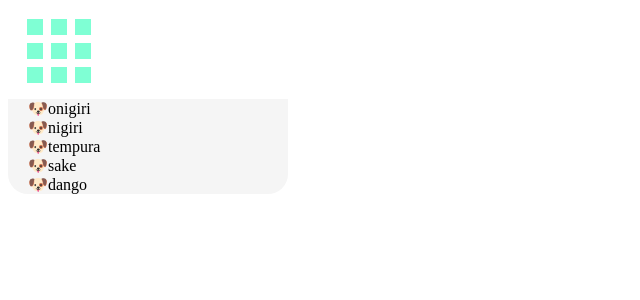
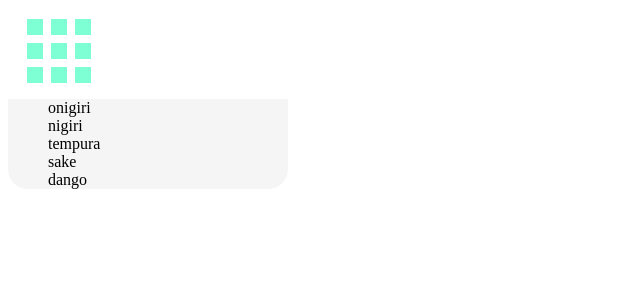
Before and after one commit to EllieBach/Elisabeth-Komponent, a React (Vite) app: page / in a window 1280 px wide. Both pictures are taken after a click on the element 649 px from the left and 50 px from the top of the page. Shown: the top 300 px of the page, without its empty margins (0-640 px from the left). Built offline with nearby package versions, Linux system fonts and the light colour scheme.

Commit message:
wowowowowo newest update

```diff
--- a/src/components/BentoMenu/BentoMenu.scss
+++ b/src/components/BentoMenu/BentoMenu.scss
@@ -19,9 +19,16 @@
     opacity: 0;
     height: 0;
     overflow: hidden;
-    transition: opacity 0.3s, height 0.3s;
     border-radius: 0 0 20px 20px;
-    background-color: whitesmoke
+    background-color: whitesmoke;
+    opacity: 0;
+    height: 0;
+    overflow: hidden;
+    transition: opacity 3s, height 3s;
+    &.open{
+        opacity:1;
+        height:auto;
+    }
 
 }
 
@@ -38,21 +45,18 @@
 
 
 }
-@keyframes growDown{
-    0%{
-        max-height: 0%;
-        opacity: 0;
-
+@keyframes growDown {
+    0% {
+      opacity: 0;
+      max-height: 0;
     }
 
-    50%{
-        max-height: 50%;
+    100% {
+      opacity: 1;
+      max-height: 200px; /* Adjust the height accordingly */
+      background-color: greenyellow;
     }
-    100%{
-        max-height: 100%;
-        background-color: whitesmoke;
-    }
-}
+  }
 
 .visible {
     opacity: 1;
--- a/src/components/BentoMenu/BentoMenu.tsx
+++ b/src/components/BentoMenu/BentoMenu.tsx
@@ -1,23 +1,18 @@
 import React, { useState } from 'react';
-import riceball from "./../../assets/onigiri.svg";
 import "./BentoMenu.scss";
 
 const FoodArray: string[] = ["onigiri", "nigiri", "tempura", "sake", "dango"];
 
 const BentoMenu = () => {
-  const [menuClicked, setMenuClicked] = useState(false);
+  const [menuOpen, setMenuOpen] = useState(false);
 
-  const menuClick = () => {
-    setMenuClicked(!menuClicked);
-  }
-
-  const hideClick = () => {
-    setMenuClicked(false);
+  const toggleMenu = () => {
+    setMenuOpen(!menuOpen);
   }
 
   return (
     <div>
-      <div className="bentoMenu " onClick={menuClick}>
+      <div className={`bentoMenu ${menuOpen ? "open" : ""}`} onClick={toggleMenu}>
         <span className="square"></span>
         <span className="square"></span>
         <span className="square"></span>
@@ -28,9 +23,9 @@ const BentoMenu = () => {
         <span className="square"></span>
         <span className="square"></span>
       </div>
-      <ul className={`menulist animationGrowDown ${menuClicked ? 'visible' : ''}`}>
+    <ul className={`menulist ${menuOpen ? 'open' : ''}`}>
         {FoodArray.map((food, index) => (
-          <li className="menuitems" key={index} onClick={hideClick}>{food}</li>
+          <li key={index}>{food}</li>
         ))}
       </ul>
     </div>
```
